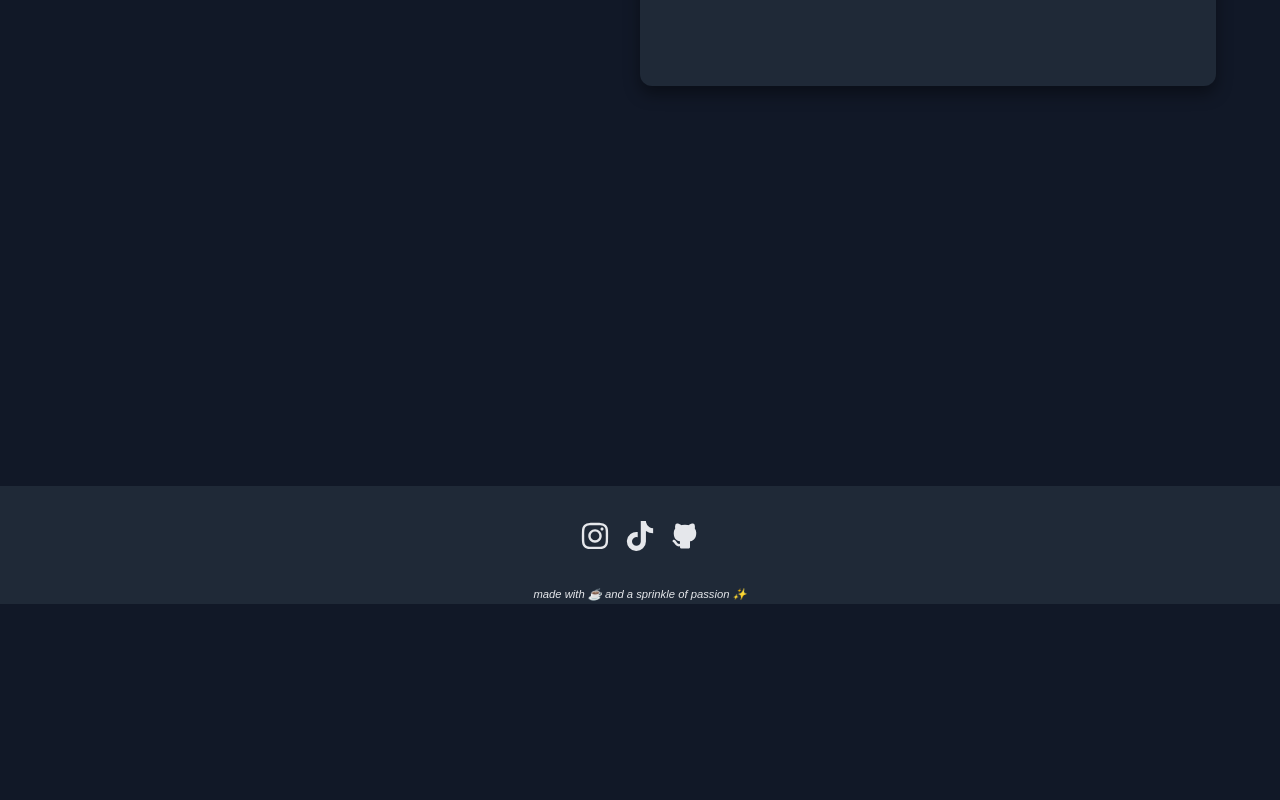
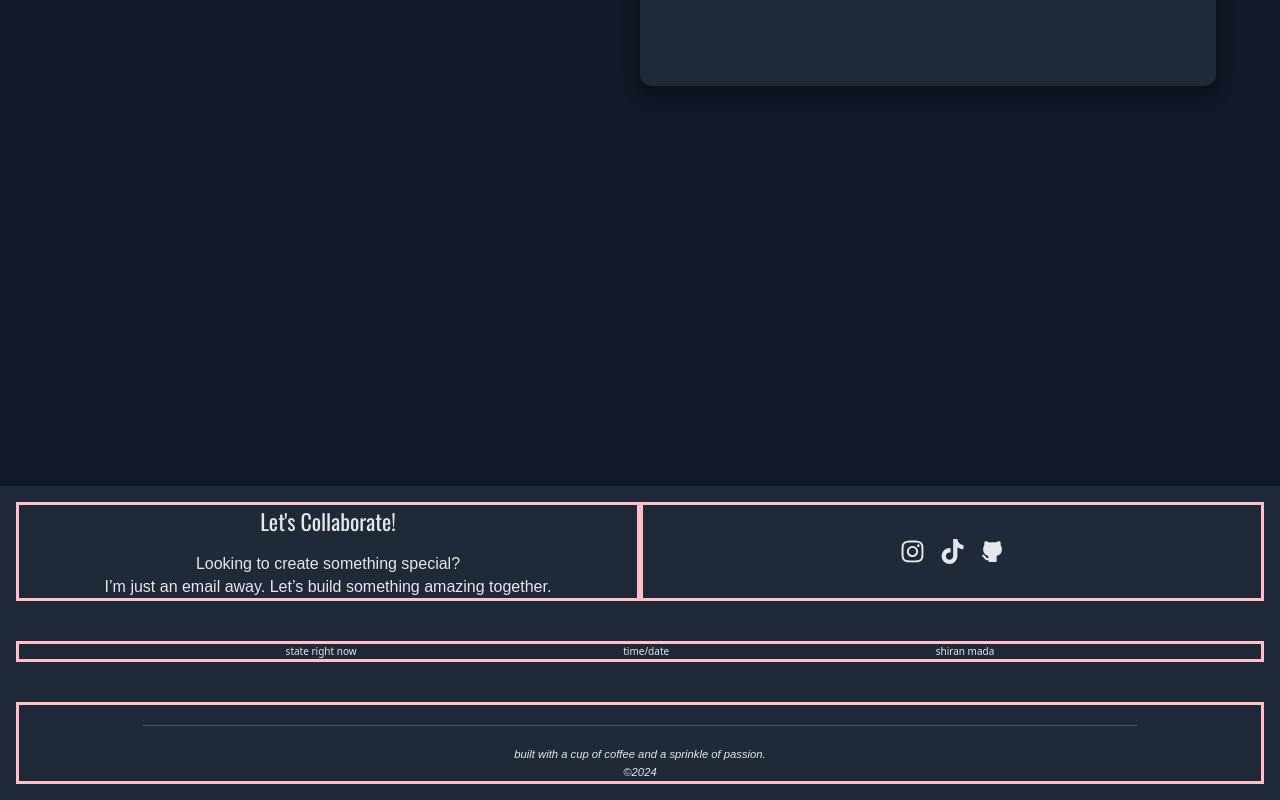
Before and after one commit to xmarya/portfolio.v2, a React (Vite) app: page / in a window 1280 px wide. Shown: the part 5750-6550 px from the top of the page. Before the commit the page ends 6354 px from the top, so only its background shows below. Built offline with nearby package versions, Linux system fonts and the light colour scheme; no server answers; a web font is replaced by a local one.

Commit message:
changed the footer layout

```diff
--- a/src/UI/Footer.jsx
+++ b/src/UI/Footer.jsx
@@ -3,29 +3,94 @@ import { TbBrandGithubFilled } from "react-icons/tb";
 import styled from "styled-components";
 
 import { Link } from "react-router-dom";
+import { SectionSubHeading } from "./Headings";
+
+
+const StyledFooter = styled.footer`
+  background-color: var(--colour-grey-800);
+  display: grid;
+  grid-template-columns: repeat(auto-fill, minmax(min(45rem, 100%), 1fr));
+  align-items: stretch;
+  justify-content: stretch;
+  row-gap: 4rem;
+  padding: 1.6rem;
+
+  & > * {
+    border: var(--check);
+    display: flex;
+    justify-content: center;
+  }
+
+  p.text-lg {
+    grid-column: 1 / -1;
+    flex-direction: column;
+    align-items: center;
+    justify-content: center;
+  }
+`
+;
+
+const Brief = styled.div`
+  container-type: inline-size;
+  flex-direction: column;
+  text-align: center;
+
+
+  ${SectionSubHeading} {
+    margin-bottom: 1.5rem;
+  }
+
+  p {
+    max-width: 100%;
+    font-size: clamp(1.6rem, 2.5cqi, 2rem);
+  }
+
+  `
+;
 
 const SocialIcons = styled.ul`
-  height: 10rem;
-  display: flex;
-  flex-wrap: wrap;
   align-items: center;
   justify-content: center;
   gap: 1.5rem;
 
   svg {
-    width: clamp(1.5rem, 3rem, 3.5rem);
-    height: clamp(1.5rem, 3rem, 3.5rem);
+    width: clamp(1.5rem, 2.5rem, 3.5rem);
+    height: clamp(1.5rem, 2.5rem, 3.5rem);
 
     &:hover {
       fill: var(--neon-purple);
       transition: fill 0.15s ease-in;
     }
   }
+  `
+;
+
+const PeakToNow = styled.div`
+      grid-column: 1 / -1;
+
+      display: flex;
+      flex-wrap: wrap;
+      align-items: center;
+      justify-content: space-evenly;
+
+`;
+
+const Divider = styled.div`
+  width: 80%;
+  height: 1px;
+  background-color: var(--colour-grey-500);
+  opacity: 0.6;
+  margin-block: 2rem;
 `;
 
 export default function Footer() {
   return (
-    <footer className="bg-gray-800 flex flex-col items-center">
+    <StyledFooter>
+      <Brief>
+        <SectionSubHeading>Let's Collaborate!</SectionSubHeading>
+        <p>Looking to create something special? <br/> I’m just an email away. Let’s build something amazing together.</p>
+      </Brief>
+
       <SocialIcons>
         <Link to="https://www.instagram.com/marya.webfullstack" target="_blank">
           <FaInstagram />
@@ -39,7 +104,18 @@ export default function Footer() {
           <TbBrandGithubFilled />
         </Link>
       </SocialIcons>
-      <p className="text-lg italic">made with ☕ and a sprinkle of passion ✨</p>
-    </footer>
+
+      <PeakToNow>
+        <div>state right now</div>
+        <div>time/date</div>
+        <div>shiran mada</div>
+      </PeakToNow>
+
+      <p className="text-lg italic max-w-full">
+        <Divider/>
+        built with a cup of coffee and a sprinkle of passion.
+        <span>&copy;2024</span>
+        </p>
+    </StyledFooter>
   );
 }
```
